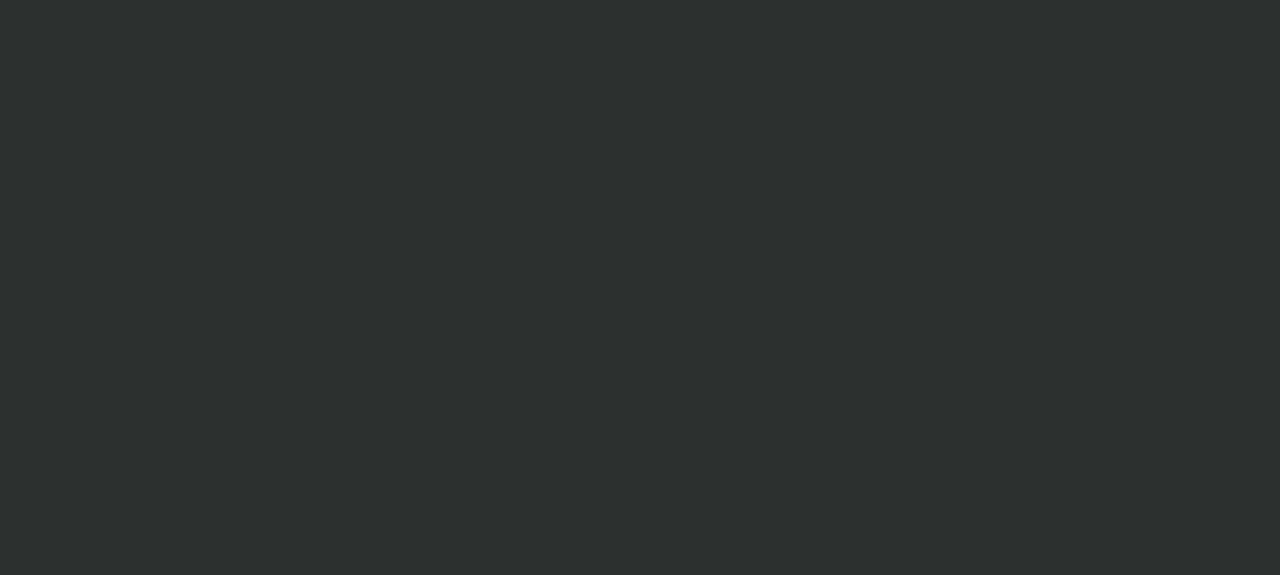
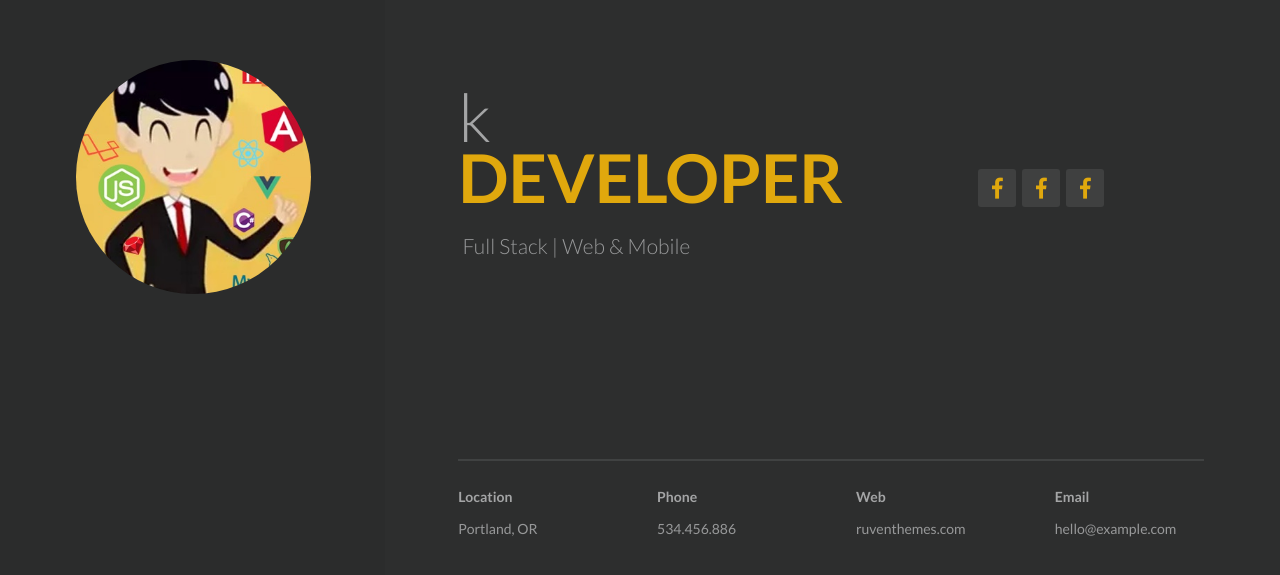
Before and after one commit to gktaj/kdev-resume, a Vue app: page / in a window 1280 px wide. Shown: the part 197-772 px from the top of the page. Built offline with nearby package versions, Linux system fonts and the light colour scheme.

Commit message:
update asset url

```diff
--- a/src/App.vue
+++ b/src/App.vue
@@ -1,5 +1,9 @@
 <template>
   <div id="app">
+    <div class="c-preloader js-preloader">
+      <div class="c-preloader__spinner t-preloader__spinner"></div>
+    </div>
+
     <div class="c-main-container js-main-container">
       <section class="o-section o-section--header t-section t-section--header">
         <div class="c-header">
@@ -12,7 +16,7 @@
                 <div class="c-header__inner-header">
                   <div class="c-header__avatar">
                     <div class="a-header c-avatar">
-                      <img class="c-avatar__img" src="assets/images/header/avatar.jpg" alt>
+                      <img class="c-avatar__img" src="./assets/images/header/kdev.jpg" alt>
                     </div>
                   </div>
                 </div>
@@ -25,14 +29,14 @@
                       <div class="c-brand">
                         <h1 class="c-brand__title t-title">
                           <span class="c-brand__sizer">
-                            <span class="a-header c-brand__first-word t-title__first-word">Desmond</span>
+                            <span class="a-header c-brand__first-word t-title__first-word">k</span>
                             <span
                               class="a-header c-brand__second-word t-title__second-word"
-                            >Rambowski</span>
+                            >Developer</span>
                           </span>
                         </h1>
                         <h2 class="a-header c-brand__sub-title t-sub-title">
-                          <span class="c-brand__sizer">Web Developer &amp; Front-end Expert</span>
+                          <span class="c-brand__sizer">Full Stack | Web & Mobile</span>
                         </h2>
                       </div>
                       <!-- /c-brand -->
@@ -41,29 +45,29 @@
                     <ul class="c-header__social-buttons c-social-buttons">
                       <li class="a-header">
                         <a
-                          href="https://www.facebook.com/RuvenThemes/"
+                          href="https://www.facebook.com/"
                           target="_blank"
                           class="c-social-button t-social-button"
                         >
-                          <i class="fa fa-lg fa-facebook"></i>
+                          <i class="fab fa-lg fa-facebook-f"></i>
                         </a>
                       </li>
                       <li class="a-header">
                         <a
-                          href="https://dribbble.com/"
+                          href="https://www.facebook.com/"
                           target="_blank"
                           class="c-social-button t-social-button"
                         >
-                          <i class="fa fa-lg fa-dribbble"></i>
+                          <i class="fab fa-lg fa-facebook-f"></i>
                         </a>
                       </li>
                       <li class="a-header">
                         <a
-                          href="https://twitter.com/_Ruven"
+                          href="https://www.facebook.com/"
                           target="_blank"
                           class="c-social-button t-social-button"
                         >
-                          <i class="fa fa-lg fa-twitter"></i>
+                          <i class="fab fa-lg fa-facebook-f"></i>
                         </a>
                       </li>
                     </ul>
```
Also changed, not shown: src/assets/images/header/kdev.jpg (added).
